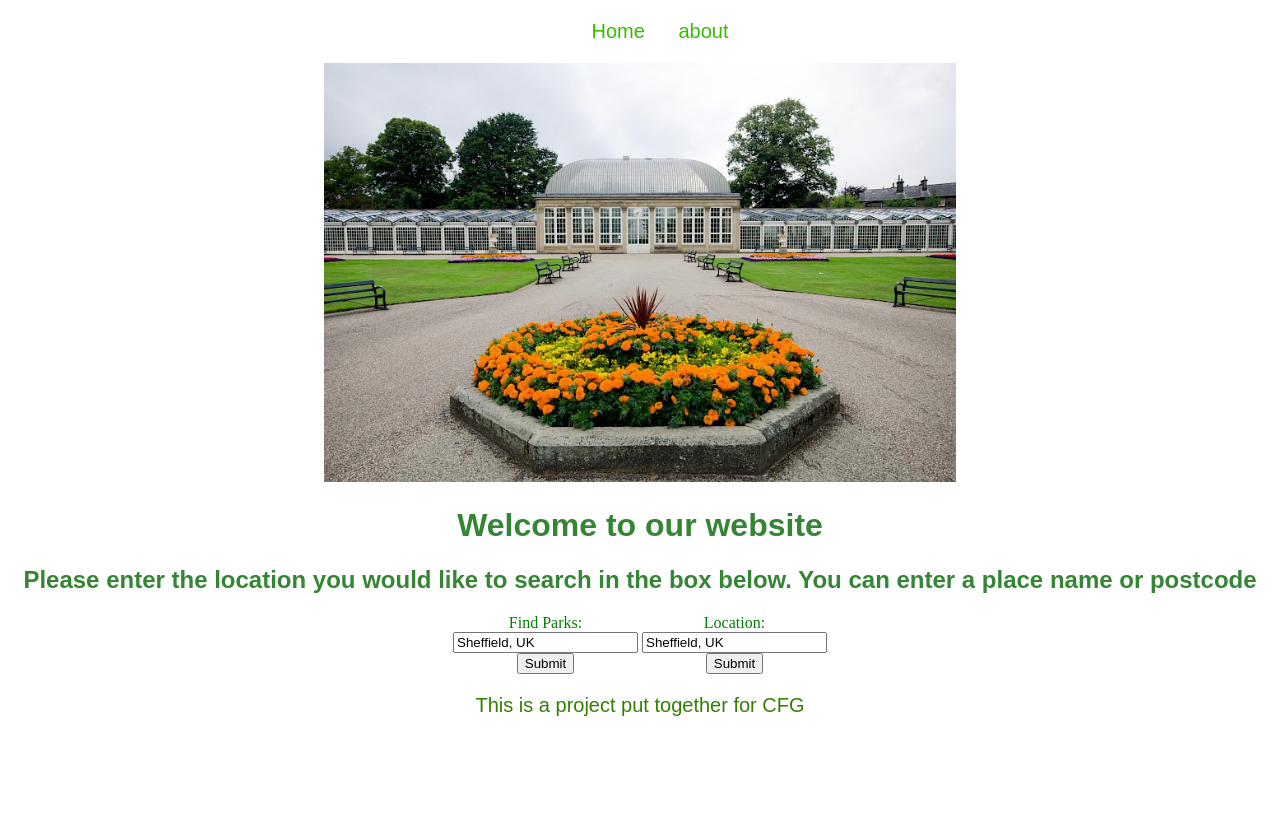
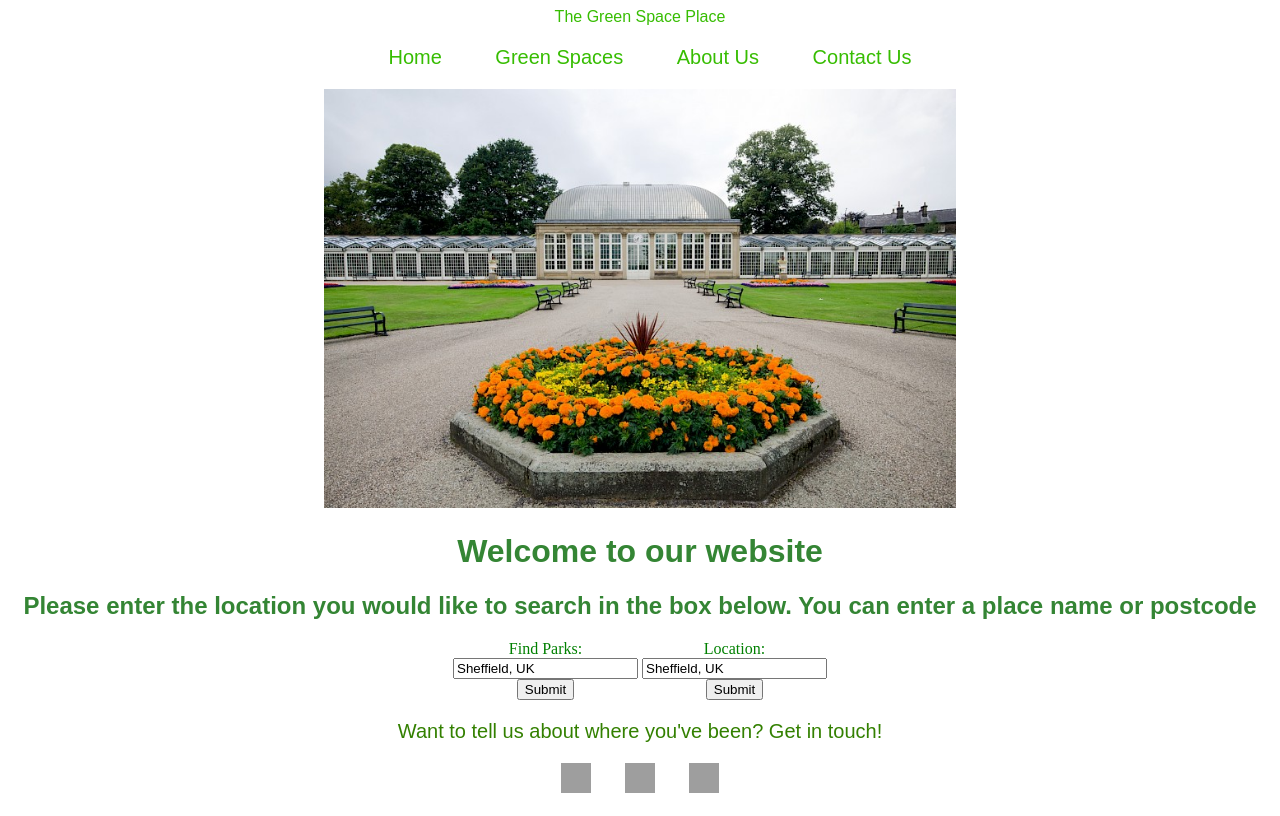
Before and after one commit to Angel-Ames/KM-AK-CFGproject, a Flask app: page / in a window 1280 px wide. Before the commit the page ends 716 px from the top, so only its background shows below. Run offline with Flask 2, Linux system fonts and the light colour scheme; grey boxes are pictures that could not be loaded.

Commit message:
Header and footer edits

```diff
--- a/templates/footer.html
+++ b/templates/footer.html
@@ -1,6 +1,9 @@
 <footer>
     <div class="footer">
-        <p> This is a project put together for CFG</p>
+      <p> Want to tell us about where you've been? Get in touch! </p>
+      <a href="#"> <img src="https://imgur.com/FJV2xjM.png" title="Facebook" width=30 height=30> </a>
+      <a href="#"> <img src="https://imgur.com/UqFc2Yy.png" title="Instagram" width=30 height=30> </a>
+      <a href="#"> <img src="https://imgur.com/R9vd7ZF.png" title="Twitter" width=30 height=30> </a>
     </div>
 </footer>
 <!-- Feel free to edit the footer. I just did this to make sure its working -->
--- a/templates/header.html
+++ b/templates/header.html
@@ -2,6 +2,10 @@
 <html lang="en">
 
 <head>
+  <script src="https://cdnjs.cloudflare.com/ajax/libs/jquery/3.3.1/jquery.min.js"></script>
+  <link rel-"stylesheet" href="https://cdnjs.cloudflare.com/ajax/libs/materialize/1.0.0/css/materialize.min.css">
+  <link href='https://fonts.googleapis.com/css?family=Roboto+Mono' rel='stylesheet' type='text/css'>
+  <link rel="stylesheet" href="web.css" type="text/css">
   <meta charset="UTF-8">
   <meta name="viewport" content="width=device-width, initial-scale=1.0">
   <meta http-equiv="X-UA-Compatible" content="ie=edge">
@@ -9,10 +13,18 @@
   <link rel="stylesheet" href="{{ url_for('static', filename='app.css') }}">
 </head>
 
-<body >
-    <nav>
-        <ul>
-            <A HREF ="/"> Home</A>
-            <A HREF ="about"> about</A>
+  <header>
+    <nav class="navbar navbar-inverse">
+      <div class="container-fluid">
+        <div class="navbar-header">
+          <a class="navbar-brand" href="#">The Green Space Place</a>
+        </div>
+        <ul class="nav navbar-nav">
+          <li class="active"><a href="home.html">Home</a></li>
+          <li><a href="GreenSpace.html">Green Spaces</a></li>
+          <li><a href="about.html">About Us</a></li>
+          <li><a href="contact.html">Contact Us</a></li>
         </ul>
+      </div>
     </nav>
+  </header>
```
